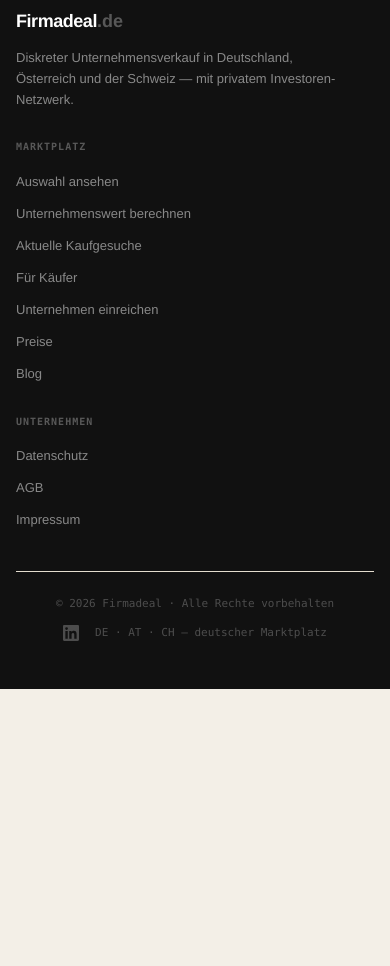
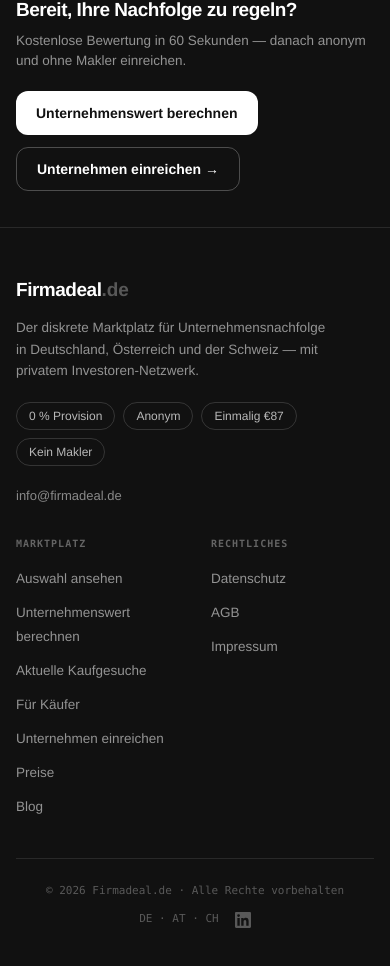
Before and after one commit to vcelkamarvin/Firmadeal, a Next.js app: page / in a window 390 px wide. Shown: the part 6948-7914 px from the top of the page. Before the commit the page ends 7637 px from the top, so only its background shows below. Built offline with nearby package versions, Linux system fonts and the light colour scheme; no server answers; the database is empty.

Commit message:
UI: cleaner, more professional footer

```diff
--- a/src/components/Footer.tsx
+++ b/src/components/Footer.tsx
@@ -5,28 +5,67 @@
 
 export default function Footer() {
   const { lang } = useLanguage();
+  const de = lang === "de";
 
   return (
-    <footer className="bg-[var(--ink)]">
+    <footer className="bg-[var(--ink)] text-white">
+      {/* ── CTA strip ── */}
+      <div className="border-b border-white/10">
+        <div className="max-w-7xl mx-auto px-4 sm:px-6 lg:px-8 py-9 flex flex-col sm:flex-row sm:items-center sm:justify-between gap-5">
+          <div>
+            <div className="font-sans text-[19px] font-bold tracking-tight">
+              {de ? "Bereit, Ihre Nachfolge zu regeln?" : "Ready to plan your succession?"}
+            </div>
+            <div className="font-sans text-[13.5px] text-white/55 mt-1.5">
+              {de
+                ? "Kostenlose Bewertung in 60 Sekunden — danach anonym und ohne Makler einreichen."
+                : "Free valuation in 60 seconds — then submit anonymously, without a broker."}
+            </div>
+          </div>
+          <div className="flex flex-wrap gap-3 flex-shrink-0">
+            <Link href="/unternehmenswert" className="inline-flex items-center justify-center h-11 px-5 rounded-xl bg-white text-[var(--ink)] font-sans font-bold text-[14px] hover:bg-white/90 transition-colors">
+              {de ? "Unternehmenswert berechnen" : "Value your company"}
+            </Link>
+            <Link href="/sell" className="inline-flex items-center justify-center gap-1.5 h-11 px-5 rounded-xl border border-white/25 text-white font-sans font-bold text-[14px] hover:bg-white/10 transition-colors">
+              {de ? "Unternehmen einreichen" : "Submit business"} →
+            </Link>
+          </div>
+        </div>
+      </div>
+
+      {/* ── Columns ── */}
       <div className="max-w-7xl mx-auto px-4 sm:px-6 lg:px-8 py-12">
-        <div className="grid grid-cols-1 md:grid-cols-4 gap-8">
-          <div className="md:col-span-2">
+        <div className="grid grid-cols-2 md:grid-cols-5 gap-8">
+          {/* Brand */}
+          <div className="col-span-2">
             <div className="flex items-baseline gap-0 mb-3">
-              <span className="font-sans text-[18px] font-bold text-white tracking-tight">Firmadeal</span>
-              <span className="font-sans text-[18px] font-bold text-white/30">.de</span>
+              <span className="font-sans text-[19px] font-bold text-white tracking-tight">Firmadeal</span>
+              <span className="font-sans text-[19px] font-bold text-white/30">.de</span>
             </div>
-            <p className="font-sans text-[13px] text-white/50 max-w-xs leading-relaxed">
-              {lang === "de"
-                ? "Diskreter Unternehmensverkauf in Deutschland, Österreich und der Schweiz — mit privatem Investoren-Netzwerk."
-                : "Discreet business sales in Germany, Austria and Switzerland — with a private investor network."}
+            <p className="font-sans text-[13.5px] text-white/55 max-w-xs leading-relaxed">
+              {de
+                ? "Der diskrete Marktplatz für Unternehmensnachfolge in Deutschland, Österreich und der Schweiz — mit privatem Investoren-Netzwerk."
+                : "The discreet marketplace for business succession in Germany, Austria and Switzerland — with a private investor network."}
             </p>
+            {/* Trust badges */}
+            <div className="flex flex-wrap gap-2 mt-5">
+              {["0 % Provision", "Anonym", "Einmalig €87", "Kein Makler"].map((t) => (
+                <span key={t} className="font-sans text-[12px] text-white/70 border border-white/15 rounded-full px-3 py-1">
+                  {t}
+                </span>
+              ))}
+            </div>
+            <a href="mailto:info@firmadeal.de" className="inline-block font-sans text-[13px] text-white/50 hover:text-white transition-colors mt-5">
+              info@firmadeal.de
+            </a>
           </div>
 
+          {/* Marktplatz */}
           <div>
-            <h4 className="font-mono text-[10px] uppercase tracking-widest text-white/30 mb-4">
-              {lang === "de" ? "Marktplatz" : "Marketplace"}
+            <h4 className="font-mono text-[10px] uppercase tracking-widest text-white/35 mb-4">
+              {de ? "Marktplatz" : "Marketplace"}
             </h4>
-            <ul className="space-y-2">
+            <ul className="space-y-2.5">
               {[
                 { href: "/listings", de: "Auswahl ansehen", en: "View selection" },
                 { href: "/unternehmenswert", de: "Unternehmenswert berechnen", en: "Value your company" },
@@ -37,27 +76,28 @@
                 { href: "/blog", de: "Blog", en: "Blog" },
               ].map((l) => (
                 <li key={l.href}>
-                  <Link href={l.href} className="font-sans text-[13px] text-white/50 hover:text-white transition-colors">
-                    {lang === "de" ? l.de : l.en}
+                  <Link href={l.href} className="font-sans text-[13.5px] text-white/55 hover:text-white transition-colors">
+                    {de ? l.de : l.en}
                   </Link>
                 </li>
               ))}
             </ul>
           </div>
 
+          {/* Rechtliches */}
           <div>
-            <h4 className="font-mono text-[10px] uppercase tracking-widest text-white/30 mb-4">
-              {lang === "de" ? "Unternehmen" : "Company"}
+            <h4 className="font-mono text-[10px] uppercase tracking-widest text-white/35 mb-4">
+              {de ? "Rechtliches" : "Legal"}
             </h4>
-            <ul className="space-y-2">
+            <ul className="space-y-2.5">
               {[
                 { href: "/datenschutz", de: "Datenschutz", en: "Privacy policy" },
                 { href: "/agb", de: "AGB", en: "Terms" },
                 { href: "/impressum", de: "Impressum", en: "Imprint" },
               ].map((l) => (
                 <li key={l.href}>
-                  <Link href={l.href} className="font-sans text-[13px] text-white/50 hover:text-white transition-colors">
-                    {lang === "de" ? l.de : l.en}
+                  <Link href={l.href} className="font-sans text-[13.5px] text-white/55 hover:text-white transition-colors">
+                    {de ? l.de : l.en}
                   </Link>
                 </li>
               ))}
@@ -65,25 +105,24 @@
           </div>
         </div>
 
-        <div className="border-t border-white/8 mt-10 pt-6 flex flex-col sm:flex-row items-center justify-between gap-3">
-          <p className="font-mono text-[11px] text-white/25">
-            © {new Date().getFullYear()} Firmadeal · {lang === "de" ? "Alle Rechte vorbehalten" : "All rights reserved"}
+        {/* Bottom bar */}
+        <div className="border-t border-white/10 mt-10 pt-6 flex flex-col sm:flex-row items-center justify-between gap-3">
+          <p className="font-mono text-[11px] text-white/30">
+            © {new Date().getFullYear()} Firmadeal.de · {de ? "Alle Rechte vorbehalten" : "All rights reserved"}
           </p>
           <div className="flex items-center gap-4">
+            <span className="font-mono text-[11px] text-white/30">DE · AT · CH</span>
             <a
               href="https://www.linkedin.com/company/firmadeal"
               target="_blank"
               rel="noopener noreferrer"
               aria-label="LinkedIn"
-              className="text-white/25 hover:text-white/60 transition-colors"
+              className="text-white/30 hover:text-white/70 transition-colors"
             >
               <svg width="16" height="16" viewBox="0 0 24 24" fill="currentColor">
                 <path d="M20.447 20.452h-3.554v-5.569c0-1.328-.027-3.037-1.852-3.037-1.853 0-2.136 1.445-2.136 2.939v5.667H9.351V9h3.414v1.561h.046c.477-.9 1.637-1.85 3.37-1.85 3.601 0 4.267 2.37 4.267 5.455v6.286zM5.337 7.433a2.062 2.062 0 01-2.063-2.065 2.064 2.064 0 112.063 2.065zm1.782 13.019H3.555V9h3.564v11.452zM22.225 0H1.771C.792 0 0 .774 0 1.729v20.542C0 23.227.792 24 1.771 24h20.451C23.2 24 24 23.227 24 22.271V1.729C24 .774 23.2 0 22.222 0h.003z"/>
               </svg>
             </a>
-            <p className="font-mono text-[11px] text-white/25">
-              DE · AT · CH — deutscher Marktplatz
-            </p>
           </div>
         </div>
       </div>
```
